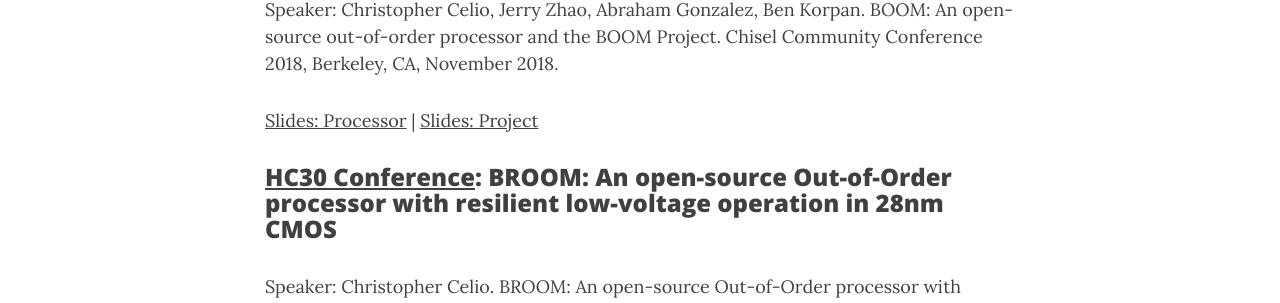
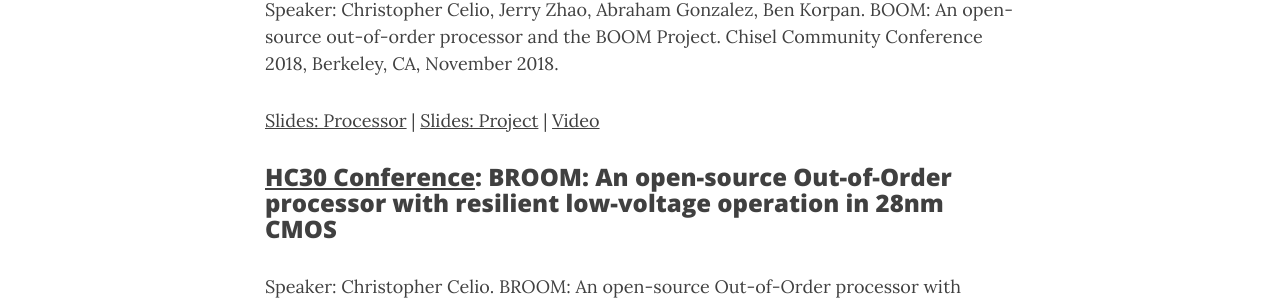
Before and after one commit to riscv-boom/riscv-boom.github.io, a Jekyll site: the page built from publications.md, in a window 1280 px wide and 900 px high, scrolled down 561 px. Shown: the part 151-454 px from the top of the window. Built offline with Jekyll 4.4.1, drawn with Linux system fonts in a browser that asks for light colours; nearby versions of some CDN libraries.

Commit message:
Added video of CCC

```diff
--- a/publications.md
+++ b/publications.md
@@ -18,7 +18,8 @@ Speaker: Christopher Celio, Jerry Zhao, Abraham Gonzalez, Ben Korpan. BOOM: An o
 Chisel Community Conference 2018, Berkeley, CA, November 2018.
 
 [Slides: Processor](docs/boom_processor_ccc18_celio.pdf) |
-[Slides: Project](docs/boom_project_ccc18_zhao_gonza_korpan.pdf)
+[Slides: Project](docs/boom_project_ccc18_zhao_gonza_korpan.pdf) |
+[Video](https://www.youtube.com/watch?v=sI6Z21ljXsw&t=3035s&index=23&list=PL02hojk7ZTSfSBibxsKdaABnZolPP7z1y)
 
 ### [HC30 Conference](http://www.hotchips.org/archives/2010s/hc30/): BROOM: An open-source Out-of-Order processor with resilient low-voltage operation in 28nm CMOS
 Speaker: Christopher Celio. BROOM: An open-source Out-of-Order processor with resilient low-voltage operation in 28nm CMOS.
```
